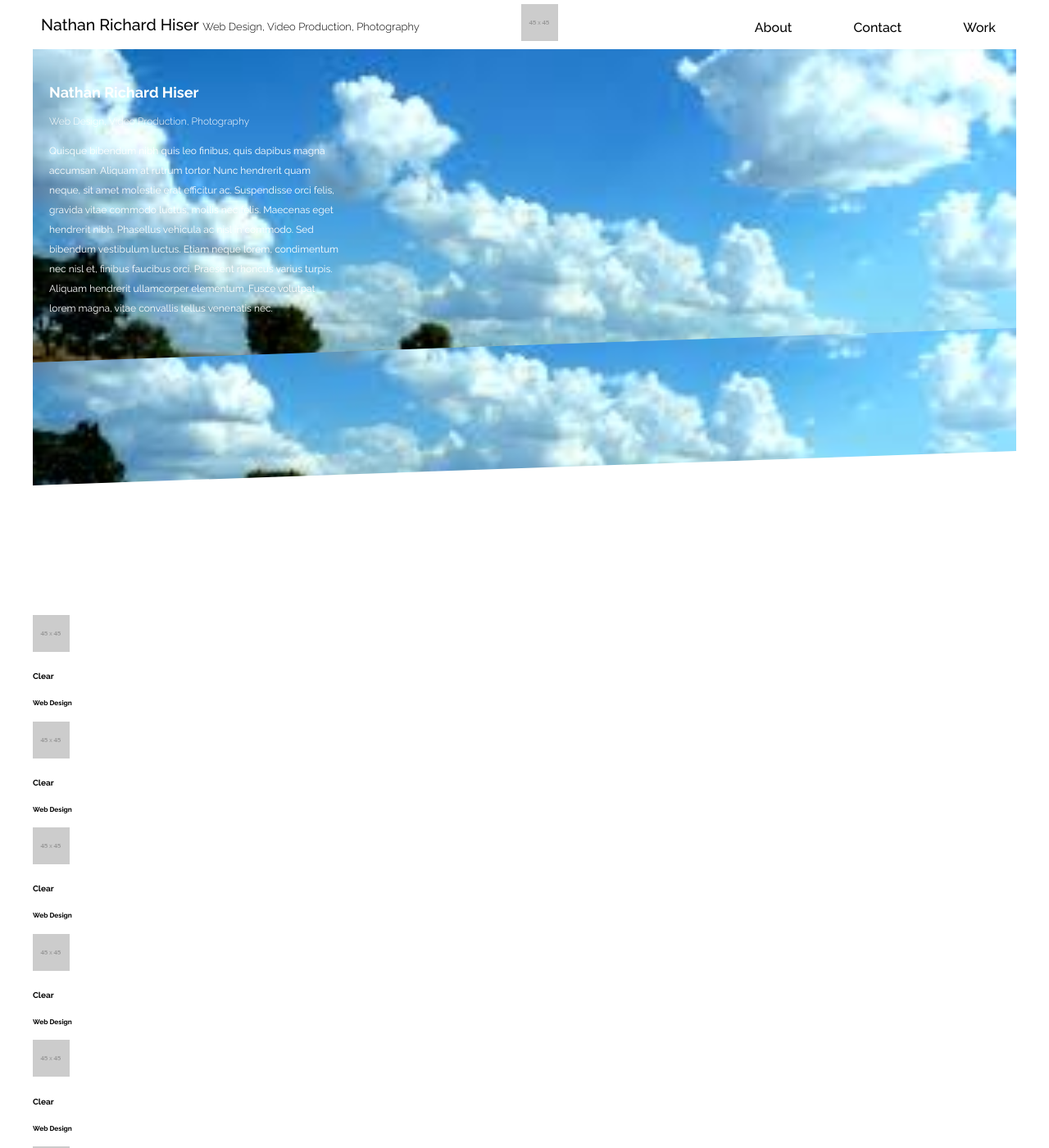
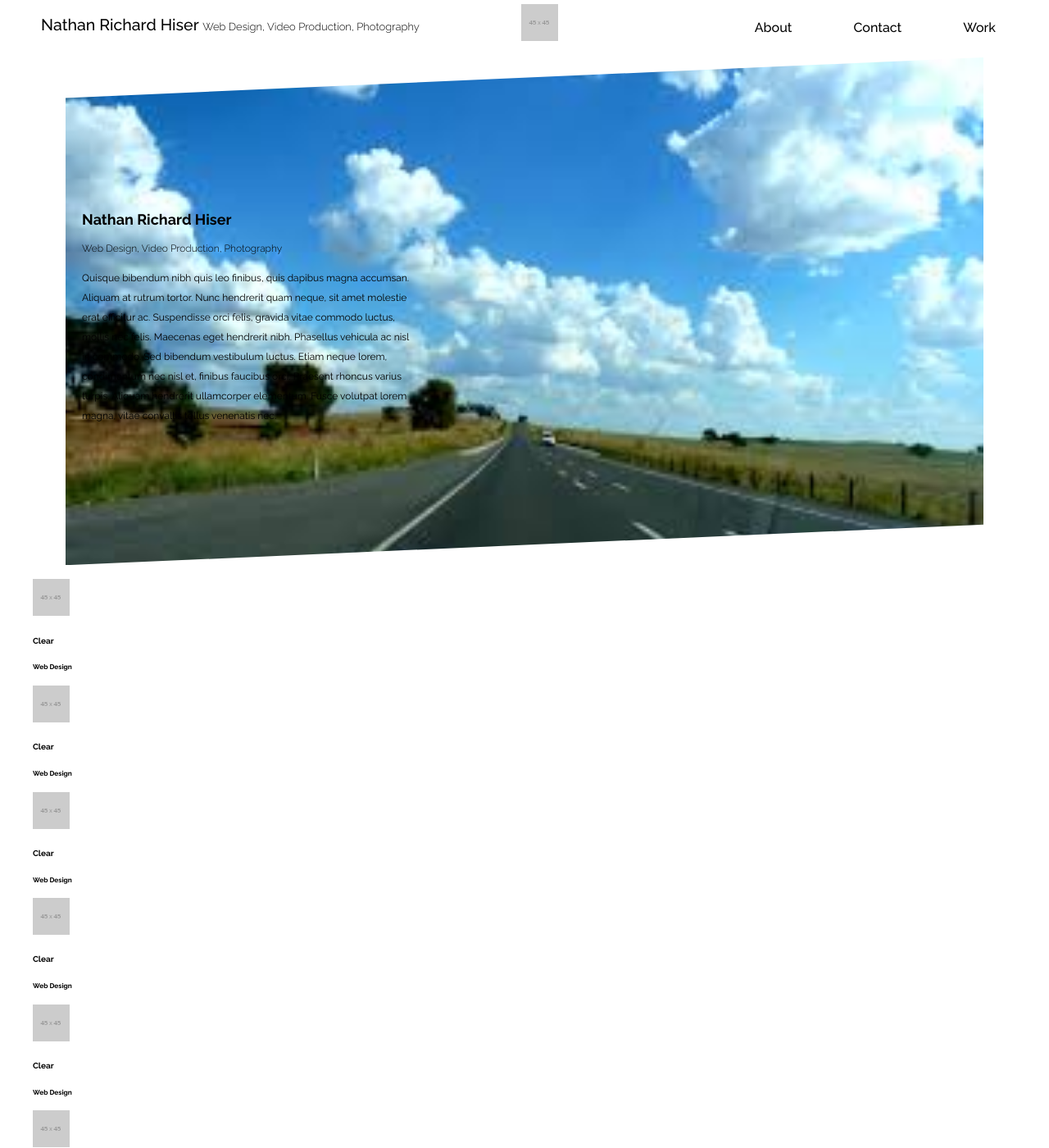
Before and after one commit to NateHiser/JekyllPortfolio, a Jekyll site: the page built from index.md, in a window 1280 px wide and 1400 px high. Shown: the whole window at 82% size. Built offline with Jekyll 4.4.1, drawn with Linux system fonts in a browser that asks for light colours.

Commit message:
infoLayout

```diff
--- a/_includes/header.html
+++ b/_includes/header.html
@@ -20,10 +20,13 @@
       </div>
   </header>
 
-  <div class="intro">
-    <div class="introType">
+<div class="hero">
+  <figure>
+    <img src="images/placeholder.jpg" alt="" />
+    <figcaption>
       <h2>Nathan Richard Hiser</h2>
       <h3>Web Design, Video Production, Photography </h3>
       <p>Quisque bibendum nibh quis leo finibus, quis dapibus magna accumsan. Aliquam at rutrum tortor. Nunc hendrerit quam neque, sit amet molestie erat efficitur ac. Suspendisse orci felis, gravida vitae commodo luctus, mollis nec felis. Maecenas eget hendrerit nibh. Phasellus vehicula ac nisl in commodo. Sed bibendum vestibulum luctus. Etiam neque lorem, condimentum nec nisl et, finibus faucibus orci. Praesent rhoncus varius turpis. Aliquam hendrerit ullamcorper elementum. Fusce volutpat lorem magna, vitae convallis tellus venenatis nec.</p>
-  </div>
+    </figcaption>
+  </figure>
 </div>
--- a/styles.css
+++ b/styles.css
@@ -19,6 +19,7 @@
 
 footer{
   margin: 0 200px;
+  padding-bottom: 100px;
   display:flex;
   justify-content: space-between;
 }
@@ -55,8 +56,6 @@
 
 .intro {
   background-image: url("images/placeholder.jpg");
-  background-position: center;
-  background-repeat: no-repeat;
   background-size: cover;
   color: #fff;
   position: relative;
@@ -81,19 +80,43 @@
   width:30%;
 }
 
+.hero img {
+  clip-path: polygon(0 8%, 100% 0, 100% 92%, 0 100%);
+}
+
+.hero {
+  position: relative;
+
+}
+.hero  img {
+    width: 100%;
+  }
+
+.hero  figcaption {
+    left: 50%;
+    position: absolute;
+    top: 50%;
+    transform: translate(-50%, -50%);
+    width: 100%;
+  }
+
 h2{
+  padding-left: 60px;
   font-weight:700;
   font-size: 1.8em;
   margin-bottom:5px;
 }
 
 h3{
+  padding-left: 60px;
   font-weight:300;
   font-size: 1.2em;
   margin-top:5px;
 }
 
-.introType p{
+.hero p{
+  width:400px;
+  padding-left: 60px;
   font-size: 1.2em;
 }
 
@@ -105,7 +128,6 @@
 }
 
 .navbar{
-
   height: 30px;
   padding: 10px;
   display: flex;
```
Also changed, not shown: 11 other files.
